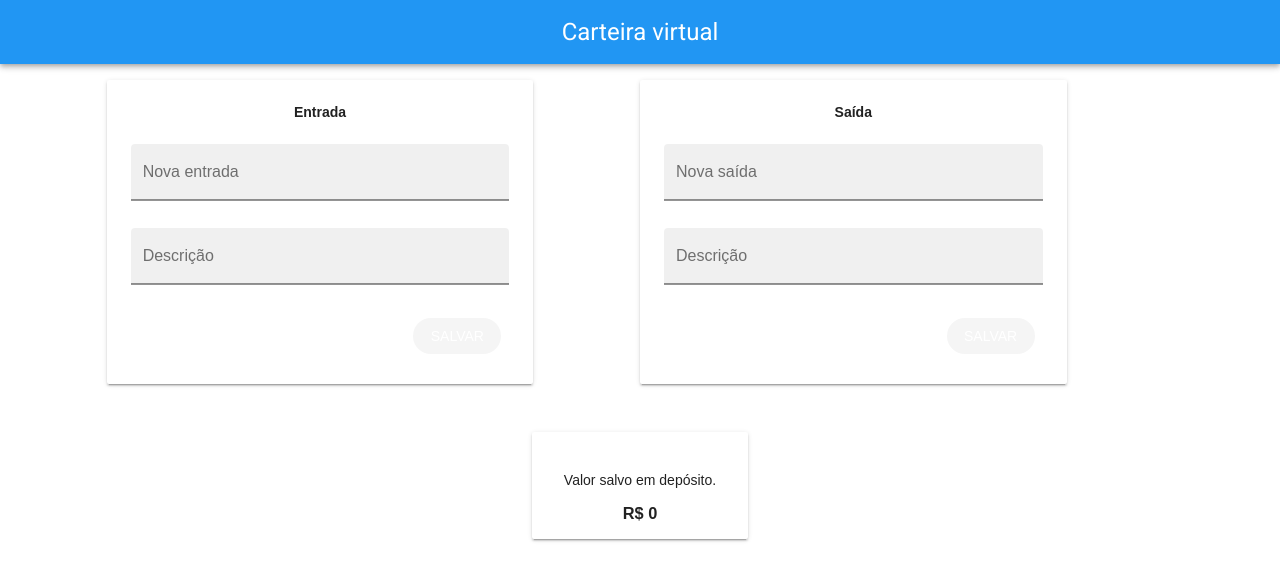
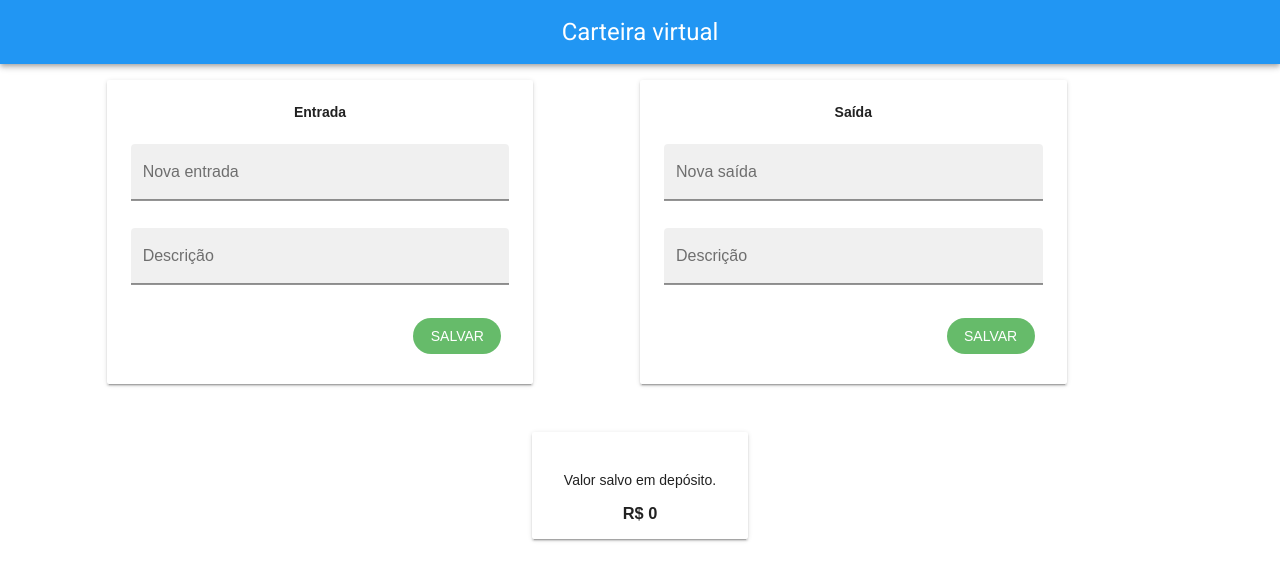
Before and after one commit to ElvisDougJan/carteira-virtual-front, a Vue app: page / in a window 1280 px wide. Shown: the top 580 px of the page. Built offline with nearby package versions, Linux system fonts and the light colour scheme; no server answers.

Commit message:
Readicionando cor nos botoes

```diff
--- a/src/components/Entrada.vue
+++ b/src/components/Entrada.vue
@@ -13,7 +13,7 @@
         <v-text-field label="Descrição" box v-model="novaEntrada.descricao"></v-text-field>
       </v-layout>
       <v-layout row wrap justify-end>
-        <v-btn color="success" round class="elevation-0" @click="criarNovaEntrada">Salvar</v-btn>
+        <v-btn color="green lighten-1" dark round class="elevation-0" @click="criarNovaEntrada">Salvar</v-btn>
       </v-layout>
     </v-card>
   </div>
--- a/src/components/Saida.vue
+++ b/src/components/Saida.vue
@@ -13,7 +13,7 @@
         <v-text-field label="Descrição" box v-model="novaSaida.descricao"></v-text-field>
       </v-layout>
       <v-layout row wrap justify-end>
-        <v-btn color="success" round class="elevation-0" @click="criaNovaSaida">Salvar</v-btn>
+        <v-btn color="green lighten-1" dark round class="elevation-0" @click="criaNovaSaida">Salvar</v-btn>
       </v-layout>
     </v-card>
   </div>
```
